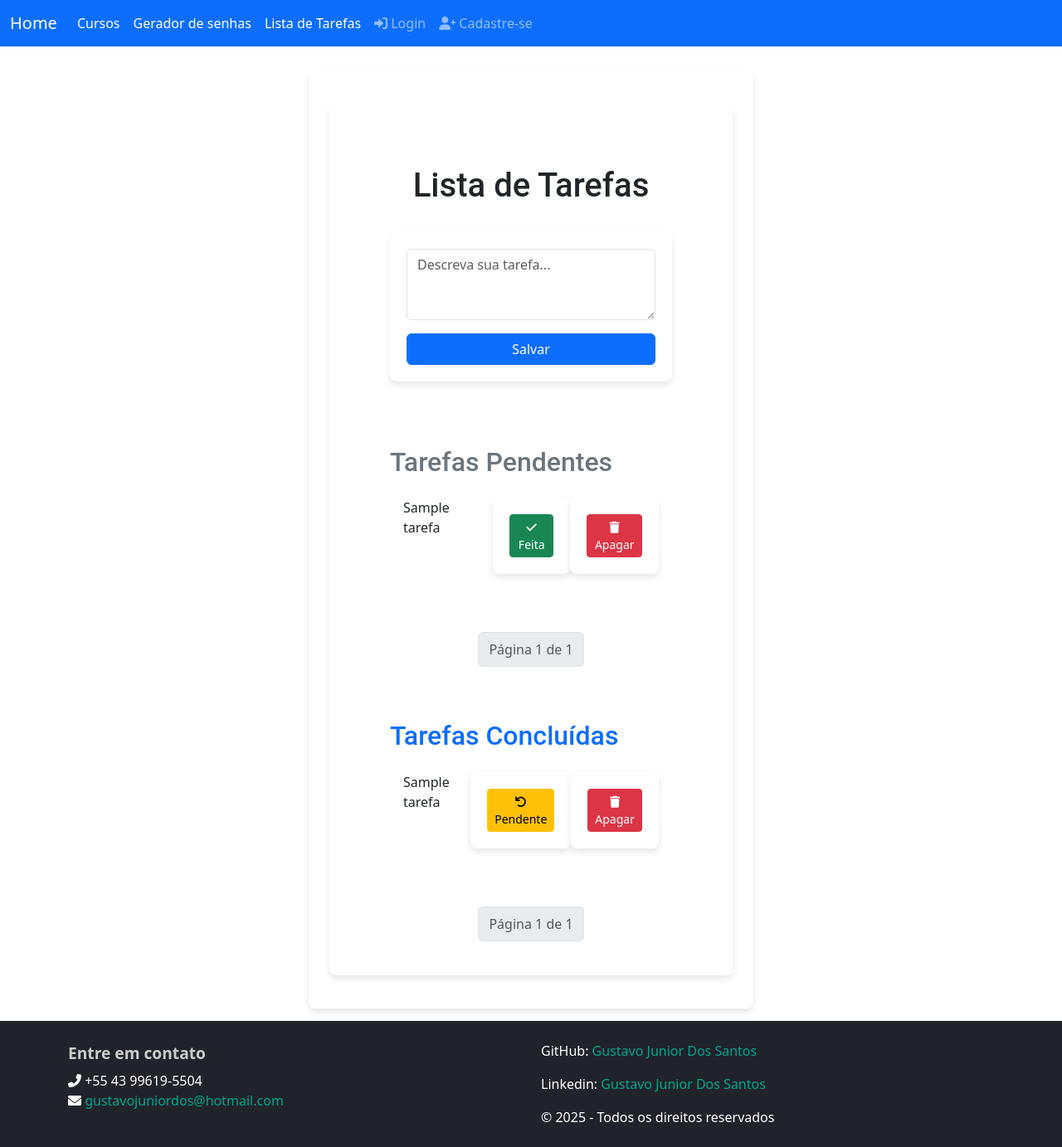
After one commit to gustavodsantos/repo-projects, a Django app: template mysite/tarefas/templates/base/tarefas.html in a window 1280 px wide. The commit adds this page. Shown: the whole page at 83% size. Run offline with Django 5.2, Linux system fonts and the light colour scheme; the template is opened without the code that fills it: most values are stand-ins (such as "Sample title", 1, 10 or a date in 2020).

Commit message:
criado o Lista de tarefas

```diff
--- a/mysite/base/templates/base/base.html
+++ b/mysite/base/templates/base/base.html
@@ -43,6 +43,9 @@
                     </li>
                     <li class="nav-item">
                         <a class="nav-link active" aria-current="page" href="{% url 'base:gerador_senha' %}">Gerador de senhas</a>
+                    </li>
+                    <li class="nav-item">
+                        <a class="nav-link active" aria-current="page" href="{% url 'tarefas:tarefas' %}">Lista de Tarefas</a>
                     </li>
                     {% if request.user.is_authenticated %}
                         <li class="nav-item">
--- a/mysite/settings.py
+++ b/mysite/settings.py
@@ -39,6 +39,7 @@ ALLOWED_HOSTS = config('ALLOWED_HOSTS', default='', cast=Csv())
 INSTALLED_APPS = [
     'mysite.base',
     'mysite.cursos',
+    'mysite.tarefas',
     'django.contrib.admin',
     'django.contrib.auth',
     'django.contrib.contenttypes',
--- /dev/null
+++ b/mysite/tarefas/apps.py
@@ -0,0 +1,6 @@
+from django.apps import AppConfig
+
+
+class TarefasConfig(AppConfig):
+    default_auto_field = 'django.db.models.BigAutoField'
+    name = 'mysite.tarefas'
--- /dev/null
+++ b/mysite/tarefas/templates/base/tarefas.html
@@ -0,0 +1,147 @@
+{% extends 'base/base.html' %}
+
+{% block title %}Lista de Tarefas{% endblock %}
+
+{% block body %}
+    <div class="wrapper">
+        <div class="content">
+            <div class="container">
+                <!-- Cabeçalho -->
+                <div class="row">
+                    <div class="col-12 col-md-10 offset-md-1">
+                        <h1 class="mt-5 text-center">Lista de Tarefas</h1>
+                    </div>
+                </div>
+                <!-- Fim Cabeçalho -->
+
+                <!-- Formulário de Adicionar Tarefa -->
+                <div class="row">
+                    <div class="col-12 col-md-10 offset-md-1">
+                        <form method="POST" action="{% url 'tarefas:tarefas' %}" class="form-nova-tarefa mt-4">
+                            {% csrf_token %}
+                            <div class="mb-3">
+                                <textarea id="tarefa" name="nome" class="form-control {% if form.nome.errors %}is-invalid{% endif %}"
+                                          placeholder="Descreva sua tarefa..." required rows="3" maxlength="500"
+                                          aria-label="Nova tarefa"></textarea>
+                                {% if form.nome.errors %}
+                                    <small class="text-danger">
+                                        {% for error in form.nome.errors %}
+                                            {{ error }}
+                                        {% endfor %}
+                                    </small>
+                                {% endif %}
+                            </div>
+                            <button type="submit" class="btn btn-primary w-100">Salvar</button>
+                        </form>
+                    </div>
+                </div>
+                <!-- Fim Formulário -->
+
+                <!-- Tarefas Pendentes -->
+                <div class="row mt-5">
+                    <div class="col-12 col-md-10 offset-md-1">
+                        <h2 class="mb-3 text-secondary">Tarefas Pendentes</h2>
+                        {% if tarefas_pendentes %}
+                            <ul class="list-group list-group-flush mb-4">
+                                {% for tarefa in tarefas_pendentes %}
+                                    <li class="list-group-item d-flex justify-content-between align-items-start">
+                                        <span class="flex-grow-1">{{ tarefa.nome }}</span>
+                                        <div class="btn-group ms-3">
+                                            <!-- Botão Feita -->
+                                            <form action="{% url 'tarefas:marcar_como_feita' tarefa_id=tarefa.id %}" method="POST">
+                                                {% csrf_token %}
+                                                <button type="submit" class="btn btn-success btn-sm">
+                                                    <i class="fas fa-check"></i> Feita
+                                                </button>
+                                            </form>
+                                            <!-- Botão Apagar -->
+                                            <form action="{% url 'tarefas:apagar_tarefa' tarefa_id=tarefa.id %}" method="POST">
+                                                {% csrf_token %}
+                                                <button type="submit" class="btn btn-danger btn-sm">
+                                                    <i class="fas fa-trash"></i> Apagar
+                                                </button>
+                                            </form>
+                                        </div>
+                                    </li>
+                                {% endfor %}
+                            </ul>
+                            <nav>
+                                <ul class="pagination justify-content-center">
+                                    {% if tarefas_pendentes.has_previous %}
+                                        <li class="page-item">
+                                            <a class="page-link" href="?pendentes_page={{ tarefas_pendentes.previous_page_number }}">Anterior</a>
+                                        </li>
+                                    {% endif %}
+                                    <li class="page-item disabled">
+                                        <span class="page-link">Página {{ tarefas_pendentes.number }} de {{ tarefas_pendentes.paginator.num_pages }}</span>
+                                    </li>
+                                    {% if tarefas_pendentes.has_next %}
+                                        <li class="page-item">
+                                            <a class="page-link" href="?pendentes_page={{ tarefas_pendentes.next_page_number }}">Próxima</a>
+                                        </li>
+                                    {% endif %}
+                                </ul>
+                            </nav>
+                        {% else %}
+                            <p class="text-muted">Não há tarefas pendentes.</p>
+                        {% endif %}
+                    </div>
+                </div>
+                <!-- Fim Tarefas Pendentes -->
+
+                <!-- Tarefas Concluídas -->
+                <div class="row mt-5">
+                    <div class="col-12 col-md-10 offset-md-1">
+                        <h2 class="mb-3 text-primary">Tarefas Concluídas</h2>
+                        {% if tarefas_feitas %}
+                            <ul class="list-group list-group-flush mb-4">
+                                {% for tarefa in tarefas_feitas %}
+                                    <li class="list-group-item d-flex justify-content-between align-items-start">
+                                        <span class="flex-grow-1">{{ tarefa.nome }}</span>
+                                        <div class="btn-group ms-3">
+                                            <!-- Botão Retornar para Pendente -->
+                                            <form action="{% url 'tarefas:marcar_como_pendente' tarefa_id=tarefa.id %}" method="POST">
+                                                {% csrf_token %}
+                                                <button type="submit" class="btn btn-warning btn-sm">
+                                                    <i class="fas fa-undo"></i> Pendente
+                                                </button>
+                                            </form>
+                                            <!-- Botão Apagar -->
+                                            <form action="{% url 'tarefas:apagar_tarefa' tarefa_id=tarefa.id %}" method="POST">
+                                                {% csrf_token %}
+                                                <button type="submit" class="btn btn-danger btn-sm">
+                                                    <i class="fas fa-trash"></i> Apagar
+                                                </button>
+                                            </form>
+                                        </div>
+                                    </li>
+                                {% endfor %}
+                            </ul>
+                            <nav>
+                                <ul class="pagination justify-content-center">
+                                    {% if tarefas_feitas.has_previous %}
+                                        <li class="page-item">
+                                            <a class="page-link" href="?feitas_page={{ tarefas_feitas.previous_page_number }}">Anterior</a>
+                                        </li>
+                                    {% endif %}
+                                    <li class="page-item disabled">
+                                        <span class="page-link">Página {{ tarefas_feitas.number }} de {{ tarefas_feitas.paginator.num_pages }}</span>
+                                    </li>
+                                    {% if tarefas_feitas.has_next %}
+                                        <li class="page-item">
+                                            <a class="page-link" href="?feitas_page={{ tarefas_feitas.next_page_number }}">Próxima</a>
+                                        </li>
+                                    {% endif %}
+                                </ul>
+                            </nav>
+                        {% else %}
+                            <p class="text-muted">Não há tarefas concluídas.</p>
+                        {% endif %}
+                    </div>
+                </div>
+                <!-- Fim Tarefas Concluídas -->
+
+            </div>
+        </div>
+    </div>
+{% endblock %}
--- a/mysite/urls.py
+++ b/mysite/urls.py
@@ -24,6 +24,7 @@ urlpatterns = [
     path('admin/', admin.site.urls),
     path('', include('mysite.base.urls')),
     path('cursos/', include('mysite.cursos.urls')),
+    path('tarefas/', include('mysite.tarefas.urls')),
     path('accounts/', include('django.contrib.auth.urls')),
 ]
 
```
Also changed, not shown: mysite/tarefas/admin.py (added, +8 -0 lines), mysite/tarefas/forms.py (added, +22 -0 lines), mysite/tarefas/models.py (added, +22 -0 lines), mysite/tarefas/urls.py (added, +12 -0 lines), mysite/tarefas/views.py (added, +77 -0 lines), mysite/tarefas/__init__.py (added), mysite/tarefas/migrations/0001_initial.py (added), mysite/tarefas/migrations/__init__.py (added).
